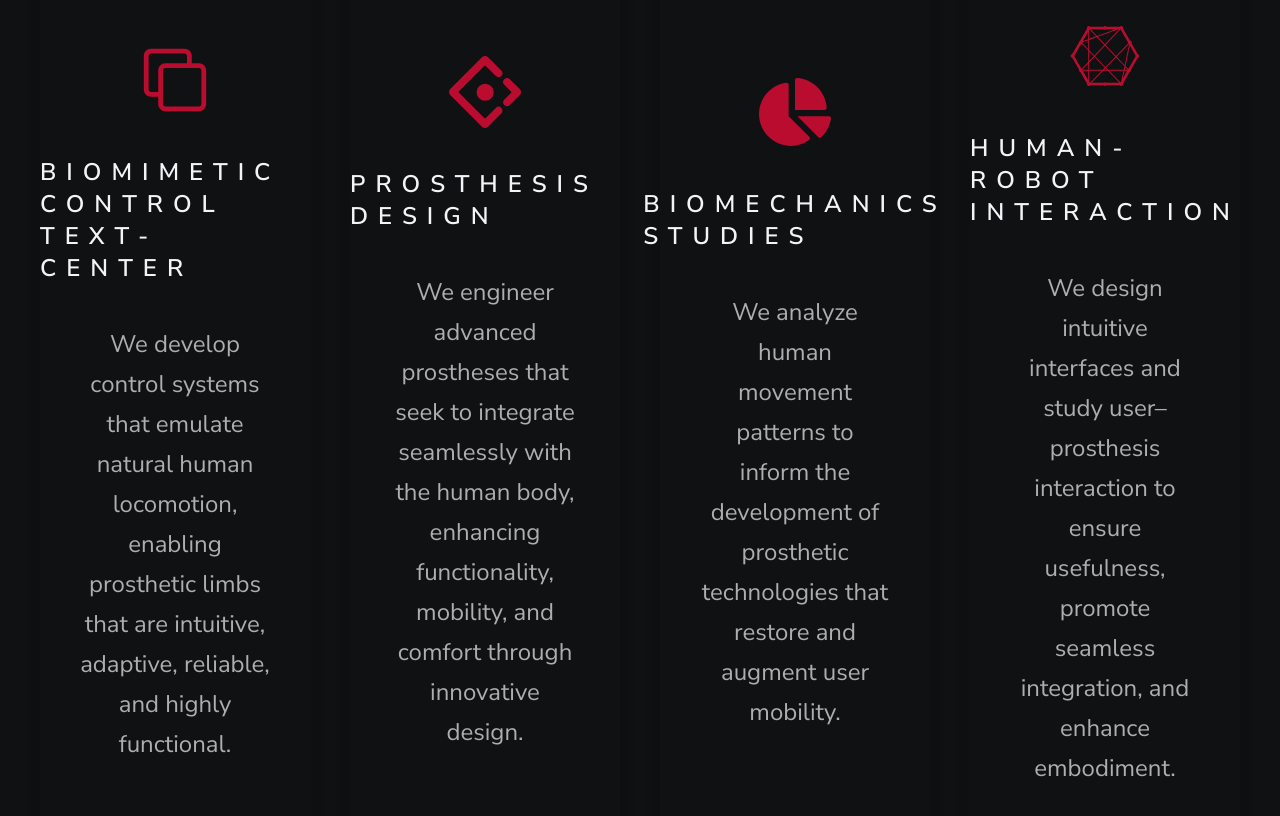
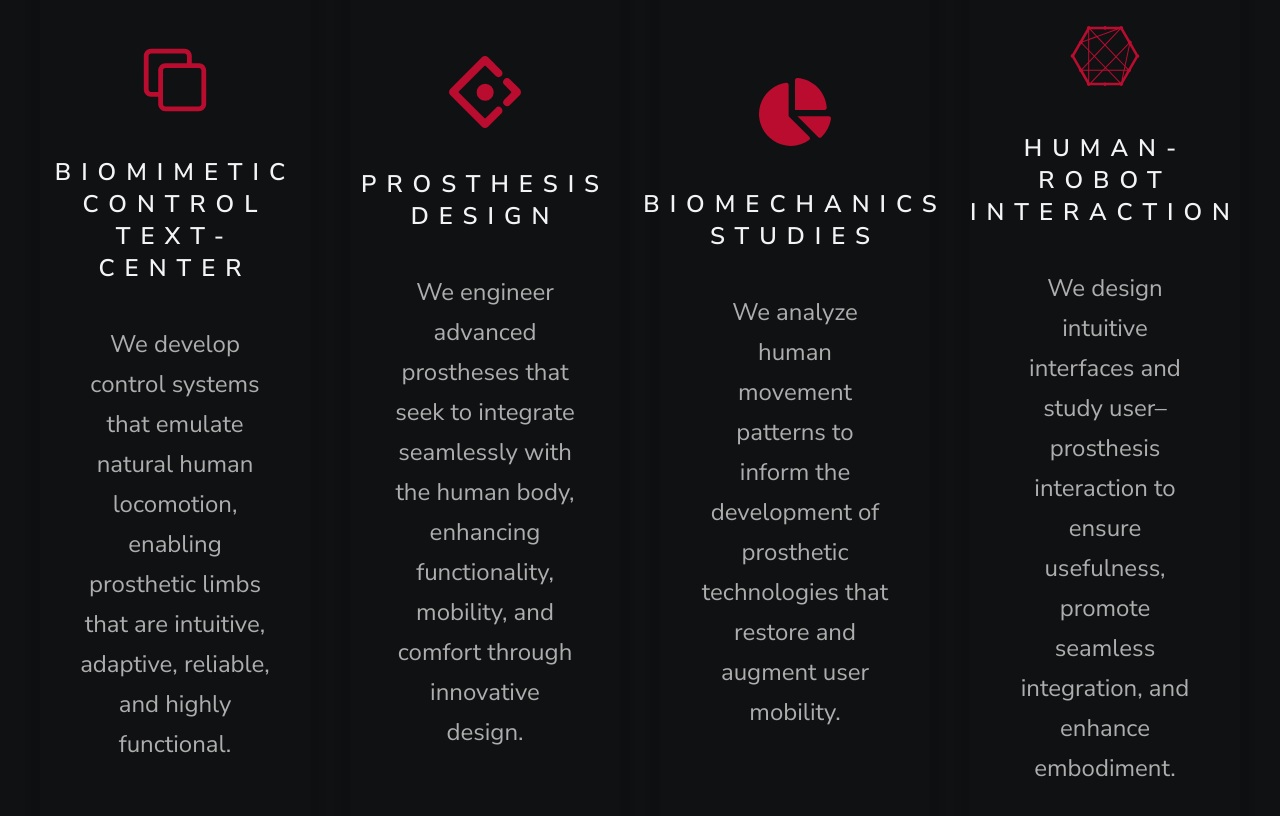
Before and after one commit to REAL-Limbs-Lab-OSU/REAL-Limbs-Lab-OSU.github.io, a Next.js app: page / in a window 1280 px wide. Shown: the part 1540-2356 px from the top of the page. Built offline with nearby package versions, Linux system fonts and the light colour scheme.

Commit message:
Update OfferCard.tsx

```diff
--- a/components/OfferCard.tsx
+++ b/components/OfferCard.tsx
@@ -10,7 +10,7 @@
   return (
     <div className="w-full shadow-cardShadow flex flex-col items-center justify-center gap-10 py-16">
       {Icon && <Icon className="text-designColor text-7xl" />}
-      <h1 className="text-2xl font-semibold text-gray-100 uppercase tracking-[10px]">
+      <h1 className="text-2xl font-semibold text-gray-100 uppercase text-center tracking-[10px]">
         {title}
       </h1>
       <p className="text-2xl text-textColor px-10 text-center leading-[40px]">
```
